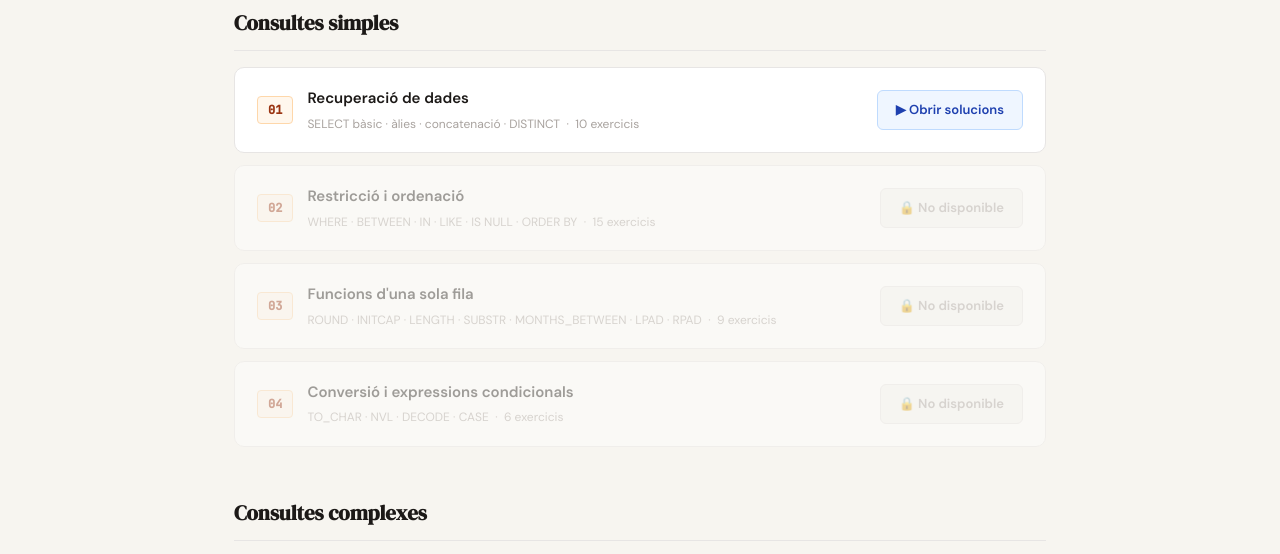
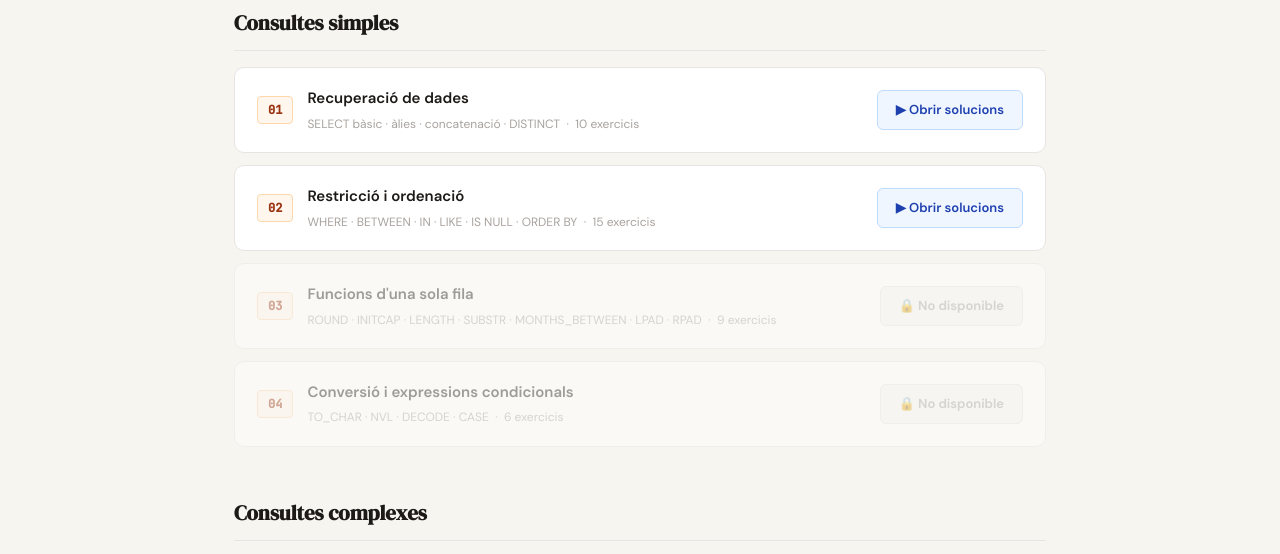
Before and after one commit to rsort/MP0484-solucions, a plain HTML site: page public_html/AEA1_RA3_consultes_solucions.html in a window 1280 px wide. Shown: the part 191-745 px from the top of the page. Drawn offline with Linux system fonts and the light colour scheme.

Commit message:
Update AEA1_RA3_consultes_solucions.html

```diff
--- a/public_html/AEA1_RA3_consultes_solucions.html
+++ b/public_html/AEA1_RA3_consultes_solucions.html
@@ -92,7 +92,7 @@ body { font-family:'DM Sans',system-ui,sans-serif; background:var(--bg); color:v
    ════════════════════════════════════════════════════════ */
 var ACTIUS = {
   t1: true,   /* T1 — SELECT bàsic, àlies, concatenació     */
-  t2: false,   /* T2 — WHERE, BETWEEN, IN, LIKE, ORDER BY    */
+  t2: true,   /* T2 — WHERE, BETWEEN, IN, LIKE, ORDER BY    */
   t3: false,   /* T3 — Funcions d'una sola fila              */
   t4: false,   /* T4 — Conversió i expressions condicionals  */
   t5: false,   /* T5 — Funcions de grup i GROUP BY           */
```
